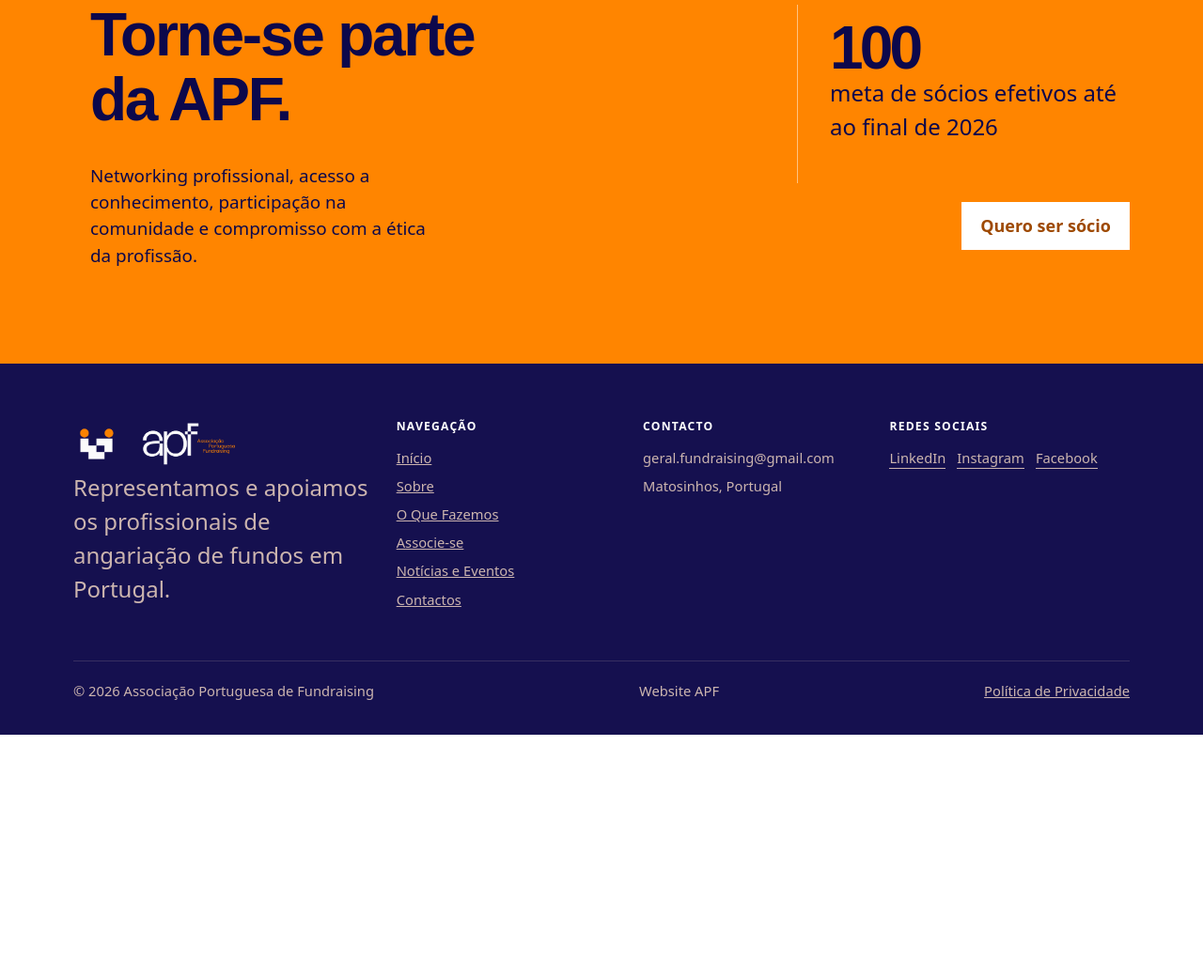
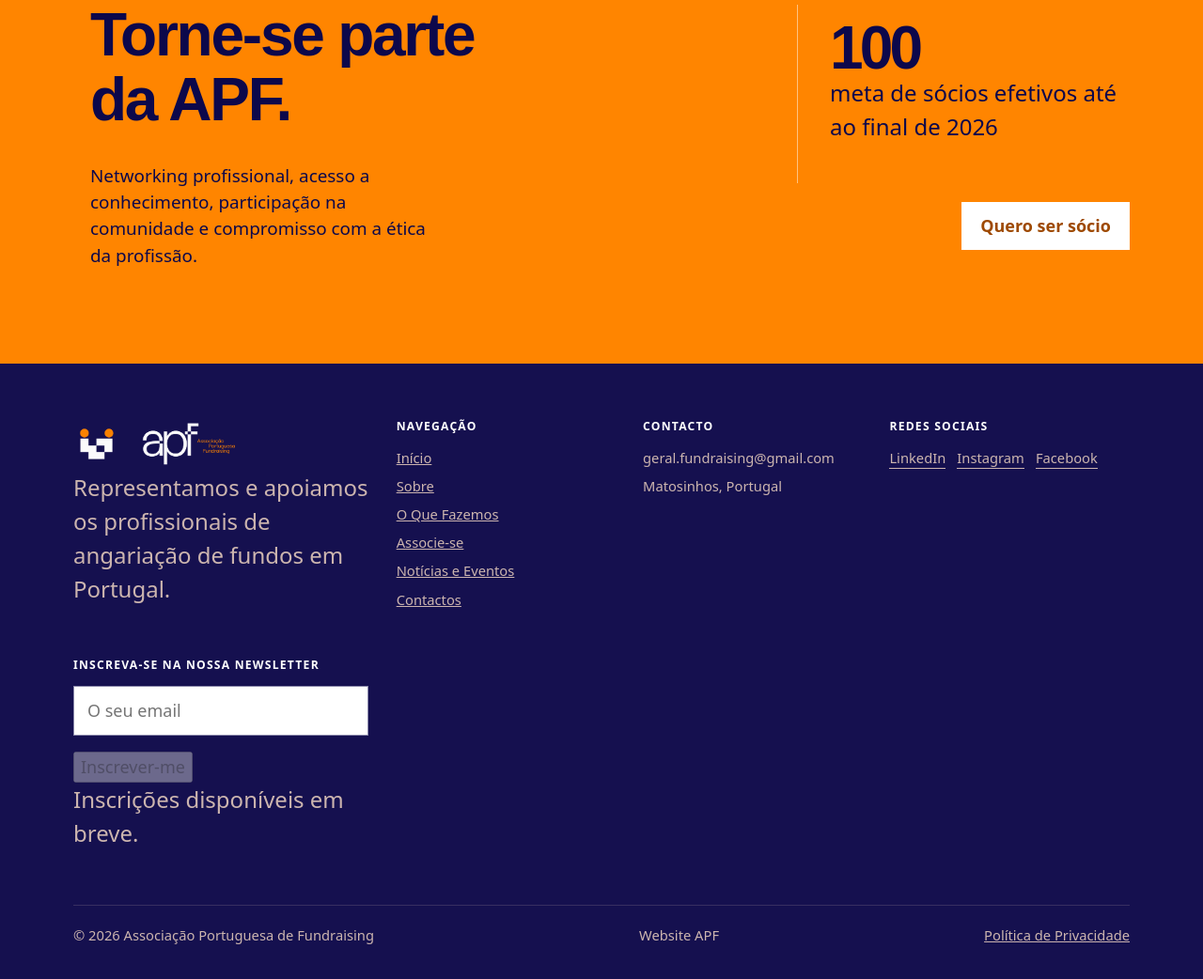
Before and after one commit to jcseq-design/apf-website, a website: page preview-apf-7c9e4b2d/index.html in a window 1280 px wide. Shown: the part 4072-5114 px from the top of the page at 94% size. Before the commit the page ends 4854 px from the top, so only its background shows below. Drawn offline with Linux system fonts and the light colour scheme; a web font is replaced by a local one.

Commit message:
Preparar newsletter no rodapé da pré-visualização

```diff
--- a/preview-apf-7c9e4b2d/index.html
+++ b/preview-apf-7c9e4b2d/index.html
@@ -7,6 +7,7 @@
 <title>Associação Portuguesa de Fundraising | APF</title>
 <meta name="description" content="A Associação Portuguesa de Fundraising promove profissionalização, conhecimento, ética e comunidade no setor de fundraising em Portugal.">
 <link rel="stylesheet" href="../css/style.css?v=20261001-card-wider">
+<link rel="stylesheet" href="newsletter.css?v=20261001">
 </head>
 <body>
 <div class="topbar"><b>APF</b> — Associação Portuguesa de Fundraising</div>
@@ -31,6 +32,7 @@
 </div></div></section>
 <section class="feature final-section"><div class="wrap feature-grid final-split"><div><span class="eyebrow eyebrow--light">Sócio fundador</span><h2>Torne-se parte da APF.</h2><p class="lead">Networking profissional, acesso a conhecimento, participação na comunidade e compromisso com a ética da profissão.</p></div><div class="final-split-side"><div class="stat-box"><div class="number">100</div><p>meta de sócios efetivos até ao final de 2026</p></div><a class="btn white-btn" href="associe-se.html">Quero ser sócio</a></div></div></section>
 </main>
-<footer><div class="wrap"><div class="footer-grid"><div><div class="logo footer-logo">APF</div><p>Representamos e apoiamos os profissionais de angariação de fundos em Portugal.</p></div><div><h5>Navegação</h5><a href="index.html">Início</a><a href="sobre.html">Sobre</a><a href="fazemos.html">O Que Fazemos</a><a href="associe-se.html">Associe-se</a><a href="noticias-eventos.html">Notícias e Eventos</a><a href="contactos.html">Contactos</a></div><div><h5>Contacto</h5><span>geral.fundraising@gmail.com</span><span>Matosinhos, Portugal</span></div><div><h5>Redes sociais</h5><div class="socials"><a href="https://www.linkedin.com/company/associa%C3%A7%C3%A3o-portuguesa-de-fundraising/posts/?feedView=all" target="_blank" rel="noopener noreferrer">LinkedIn</a><a href="https://www.instagram.com/fundraising.pt/" target="_blank" rel="noopener noreferrer">Instagram</a><a href="https://www.facebook.com/people/Associa%C3%A7%C3%A3o-Portuguesa-de-Fundraising/61590159405180/" target="_blank" rel="noopener noreferrer">Facebook</a></div></div></div><div class="footer-bottom"><span>© 2026 Associação Portuguesa de Fundraising</span><span>Website APF</span><a href="politica-privacidade.html">Política de Privacidade</a></div></div></footer>
+<footer><div class="wrap"><div class="footer-grid"><div><div class="logo footer-logo">APF</div><p>Representamos e apoiamos os profissionais de angariação de fundos em Portugal.</p></div><div><h5>Navegação</h5><a href="index.html">Início</a><a href="sobre.html">Sobre</a><a href="fazemos.html">O Que Fazemos</a><a href="associe-se.html">Associe-se</a><a href="noticias-eventos.html">Notícias e Eventos</a><a href="contactos.html">Contactos</a></div><div><h5>Contacto</h5><span>geral.fundraising@gmail.com</span><span>Matosinhos, Portugal</span></div><div><h5>Redes sociais</h5><div class="socials"><a href="https://www.linkedin.com/company/associa%C3%A7%C3%A3o-portuguesa-de-fundraising/posts/?feedView=all" target="_blank" rel="noopener noreferrer">LinkedIn</a><a href="https://www.instagram.com/fundraising.pt/" target="_blank" rel="noopener noreferrer">Instagram</a><a href="https://www.facebook.com/people/Associa%C3%A7%C3%A3o-Portuguesa-de-Fundraising/61590159405180/" target="_blank" rel="noopener noreferrer">Facebook</a></div></div><!-- Newsletter: ativar apenas após integração com Sender. -->
+<div class="footer-newsletter"><h5 id="footer-newsletter-title">Inscreva-se na nossa newsletter</h5><form aria-labelledby="footer-newsletter-title" onsubmit="event.preventDefault()" data-newsletter-provider="pending"><div class="footer-newsletter-fields"><input type="email" name="email" autocomplete="email" placeholder="O seu email" aria-label="O seu email" aria-describedby="footer-newsletter-note" readonly><button type="submit" disabled>Inscrever-me</button></div><p id="footer-newsletter-note" class="footer-newsletter-note">Inscrições disponíveis em breve.</p></form></div></div><div class="footer-bottom"><span>© 2026 Associação Portuguesa de Fundraising</span><span>Website APF</span><a href="politica-privacidade.html">Política de Privacidade</a></div></div></footer>
 <script src="../js/main.js"></script>
 </body></html>
```
